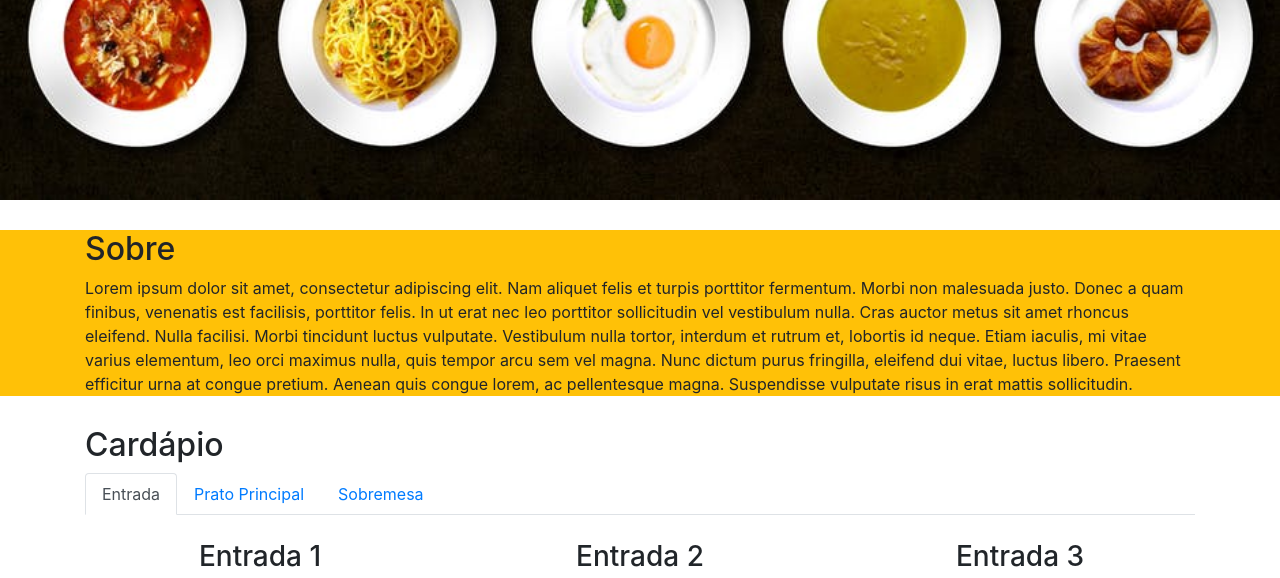
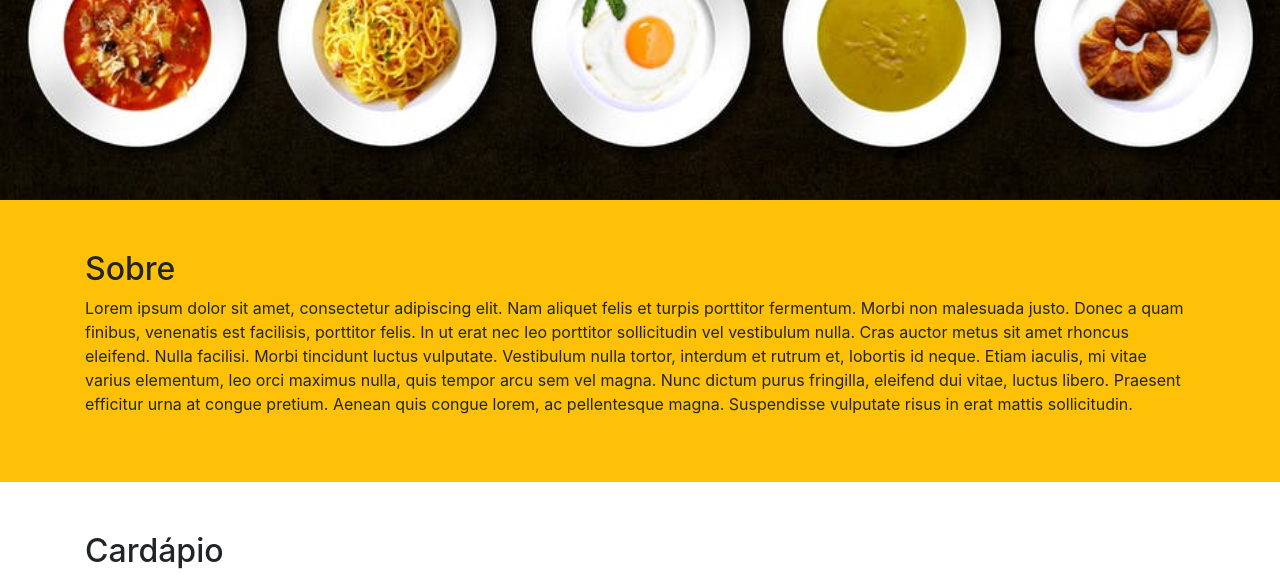
Before and after one commit to bkprestes/bkprestes.github.io, a PHP site: page /day5/index.html in a window 1280 px wide. Shown: the part 568-1146 px from the top of the page. Run offline with PHP 8.4, Linux system fonts and the light colour scheme; some libraries are stand-ins or nearby versions.

Commit message:
ajustado endereco e configurada a cor de fundo div sobre

```diff
--- a/day5/day5.css
+++ b/day5/day5.css
@@ -4,11 +4,16 @@
 }
 
 
+/*sobre*/
+
+div#sobre, div#cardapio, div#restaurantes{
+	padding-top: 50px;
+	padding-bottom: 50px;
+}
+
+
+
 /*menu restaurante*/
-
-h2{
-	margin-top: 30px;
-}
 
 
 div.imagens-menu div img{
@@ -30,4 +35,9 @@ iframe{
 
 h4{
 	margin-top: 50px;
+	text-align: center;
 }
+
+p#endereco{
+	text-align: center;
+}
--- a/day5/index.html
+++ b/day5/index.html
@@ -41,8 +41,8 @@
 		</div>
 	</div>
 
-	<div id="tab-menu-restaurante" class="container">
-		<h2 id="cardapio">Cardápio</h2>
+	<div id="cardapio" class="container">
+		<h2>Cardápio</h2>
 		<ul class="nav nav-tabs" id="myTab" role="tablist">
 	  		<li class="nav-item">
 		  	    <a class="nav-link active" id="home-tab" data-toggle="tab" href="#entrada" role="tab" aria-controls="home" aria-selected="true">Entrada</a>
@@ -154,7 +154,7 @@
 			<div class="row">
 				<div class="col-sm-6">
 					<h4>Endereço</h4>
-					<p>Rua das Gaivotas, nº 123 - Ingleses<br>
+					<p id="endereco">Rua das Gaivotas, nº 123 - Ingleses<br>
 					Florianópolis/SC</p>
 				</div>
 				<div class="col-sm-6">
```
